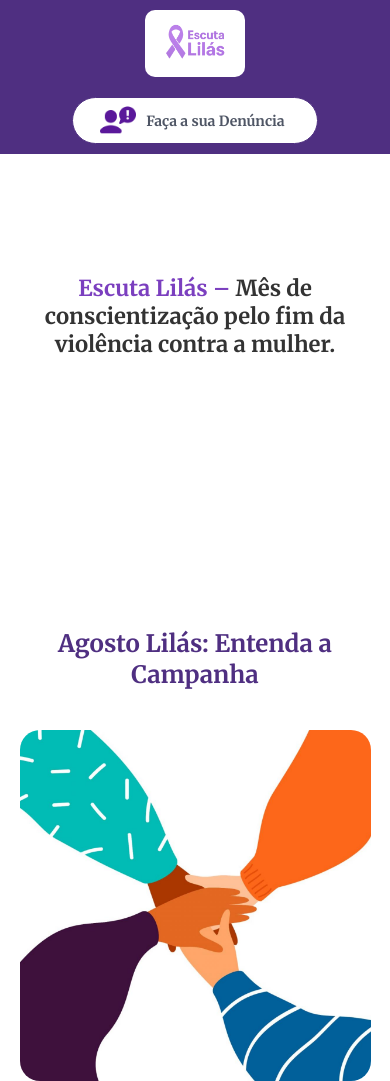
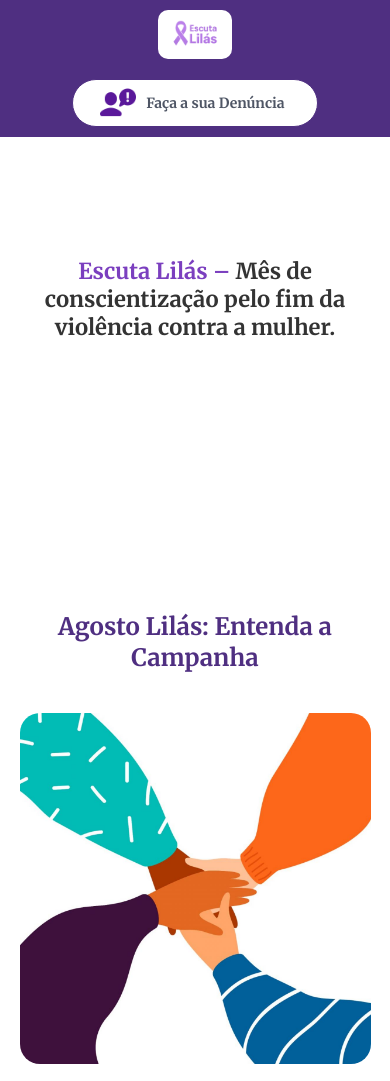
Before and after one commit to ThiagoCruz00/CIEE_Escuta_Lilas, a plain HTML site: page index.html in a window 390 px wide. Shown: the top 1081 px of the page. Drawn offline with Linux system fonts and the light colour scheme.

Commit message:
fix: Ajustes

```diff
--- a/src/assets/style/style.css
+++ b/src/assets/style/style.css
@@ -2,8 +2,8 @@ header {
   display: flex;
   padding: 20px;
   align-items: center;
-  justify-content: space-evenly;
-  gap: 900px;
+  justify-content: space-between;
+
 
   background-color: var(--roxo-primario);
 }
@@ -246,7 +246,7 @@ footer {
   font-size: 12px;
 }
 
-@media (max-width: 600px) {
+@media (max-width: 700px) {
   header {
     text-align: center;
     flex-direction: column;
@@ -255,7 +255,7 @@ footer {
   }
 
   .escuta-lilas {
-    width: 100px;
+    width: 20%;
     height: auto;
   }
 
```
